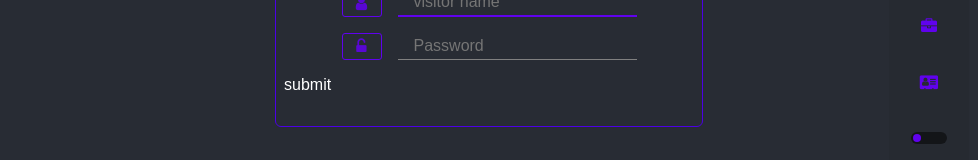
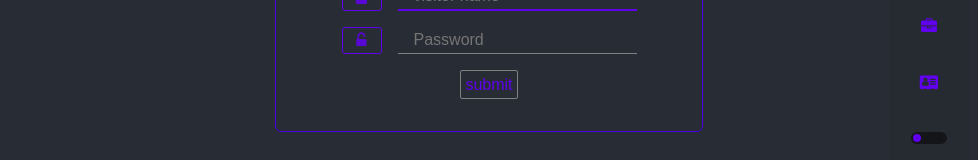
Before and after one commit to yannickChoupo/portfolio, a React (Create React App) app in the folder client/: page /sign in a window 1280 px wide. Shown: the part 406-566 px from the top of the page, without its empty margins (151-1129 px from the left). Built offline with nearby package versions, Linux system fonts and the light colour scheme.

Commit message:
change the about section

```diff
--- a/client/src/Components/Sign.js
+++ b/client/src/Components/Sign.js
@@ -126,7 +126,7 @@
                                        required/>
                             </div>
                         </form>
-                        <section>
+                        <section className="submit">
                             <div className="submit-btn" onClick={handleSubmit}>
                                 submit
                             </div>
--- a/client/src/sass/pages/_log.scss
+++ b/client/src/sass/pages/_log.scss
@@ -59,7 +59,7 @@
       margin-bottom: 1em;
     }
   }
-  section[role="submit"] {
+  .submit {
     color: white;
     display: flex;
     justify-content: center;
```
